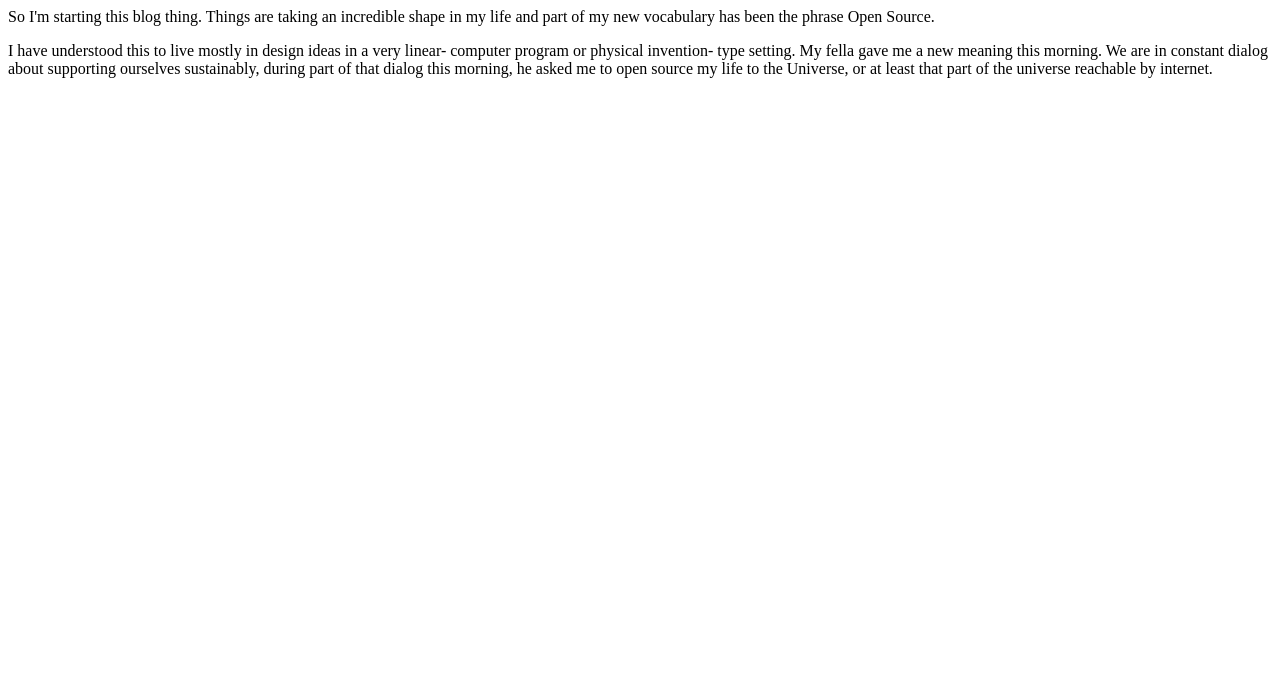
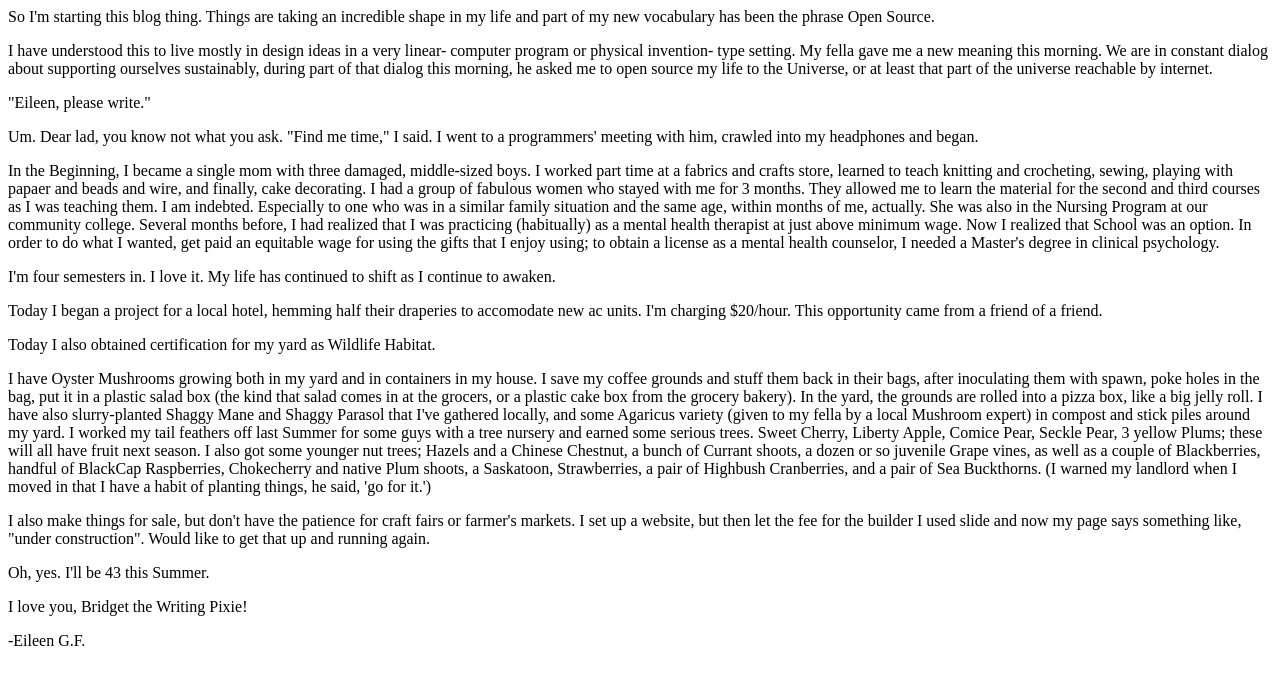
Before and after one commit to butterflyonarudder/butterflyonarudder.github.io, a plain HTML site: page index.html in a window 1280 px wide. Drawn offline with Linux system fonts and the light colour scheme.

Commit message:
First posting!

```diff
--- a/index.html
+++ b/index.html
@@ -17,5 +17,82 @@
       the Universe, or at least that part of the universe reachable by
       internet.
     </p>
+    <p>
+      "Eileen, please write."
+    </p>
+    <p>
+      Um. Dear lad, you know not what you ask. "Find me time," I said. I
+      went to a programmers' meeting with him, crawled into my headphones
+      and began.
+    </p>
+    <p>
+      In the Beginning, I became a single mom with three damaged,
+      middle-sized boys. I worked part time at a fabrics and crafts
+      store, learned to teach knitting and crocheting, sewing, playing
+      with papaer and beads and wire, and finally, cake decorating. I
+      had a group of fabulous women who stayed with me for 3
+      months. They allowed me to learn the material for the second and
+      third courses as I was teaching them. I am indebted. Especially to
+      one who was in a similar family situation and the same age, within
+      months of me, actually. She was also in the Nursing Program at our
+      community college. Several months before, I had realized that I
+      was practicing (habitually) as a mental health therapist at just
+      above minimum wage. Now I realized that School was an option. In
+      order to do what I wanted, get paid an equitable wage for using
+      the gifts that I enjoy using; to obtain a license as a mental
+      health counselor, I needed a Master's degree in clinical
+      psychology.
+    </p>
+    <p>
+      I'm four semesters in. I love it. My life has continued to shift
+      as I continue to awaken.
+    </p>
+    <p>
+      Today I began a project for a local hotel, hemming half their
+      draperies to accomodate new ac units. I'm charging $20/hour. This
+      opportunity came from a friend of a friend.
+    </p>
+    <p>
+      Today I also obtained certification for my yard as Wildlife
+      Habitat.
+    </p>
+    <p>
+      I have Oyster Mushrooms growing both in my yard and in containers
+      in my house. I save my coffee grounds and stuff them back in their
+      bags, after inoculating them with spawn, poke holes in the bag,
+      put it in a plastic salad box (the kind that salad comes in at the
+      grocers, or a plastic cake box from the grocery bakery). In the
+      yard, the grounds are rolled into a pizza box, like a big jelly
+      roll. I have also slurry-planted Shaggy Mane and Shaggy Parasol
+      that I've gathered locally, and some Agaricus variety (given to my
+      fella by a local Mushroom expert) in compost and stick piles
+      around my yard. I worked my tail feathers off last Summer for some
+      guys with a tree nursery and earned some serious trees. Sweet
+      Cherry, Liberty Apple, Comice Pear, Seckle Pear, 3 yellow Plums;
+      these will all have fruit next season. I also got some younger nut
+      trees; Hazels and a Chinese Chestnut, a bunch of Currant shoots, a
+      dozen or so juvenile Grape vines, as well as a couple of
+      Blackberries, handful of BlackCap Raspberries, Chokecherry and
+      native Plum shoots, a Saskatoon, Strawberries, a pair of Highbush
+      Cranberries, and a pair of Sea Buckthorns. (I warned my landlord
+      when I moved in that I have a habit of planting things, he said,
+      'go for it.')
+    </p>
+    <p>
+      I also make things for sale, but don't have the patience for craft
+      fairs or farmer's markets. I set up a website, but then let the
+      fee for the builder I used slide and now my page says something
+      like, "under construction". Would like to get that up and running
+      again.
+    </p>
+    <p>
+      Oh, yes. I'll be 43 this Summer.
+    </p>
+    <p>
+      I love you, Bridget the Writing Pixie!
+    </p>
+    <p>
+      -Eileen G.F.
+    </p>
   </body>
 </html>
```
Also changed, not shown: old.html (deleted, +0 -14 lines).
